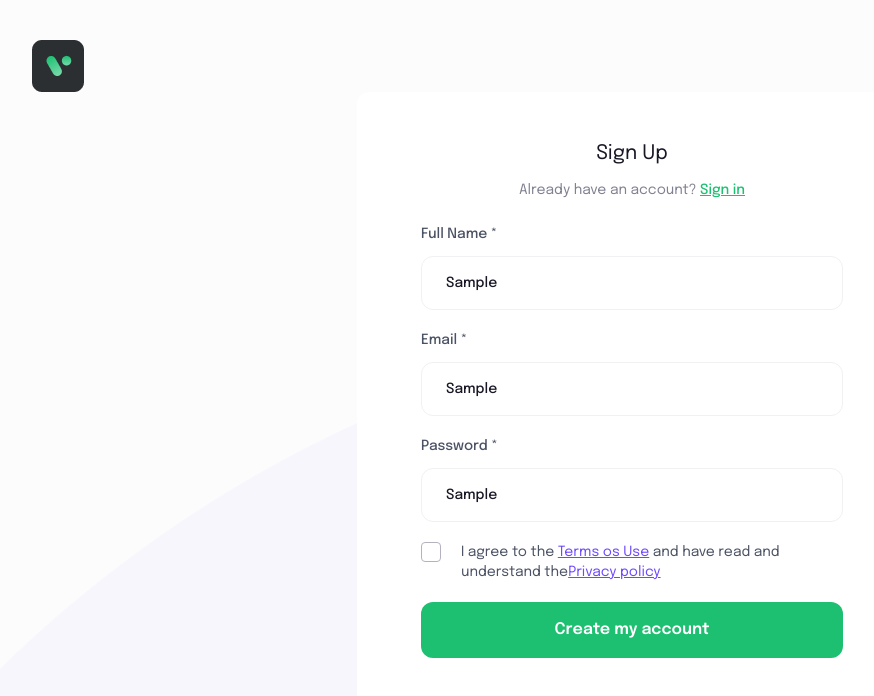
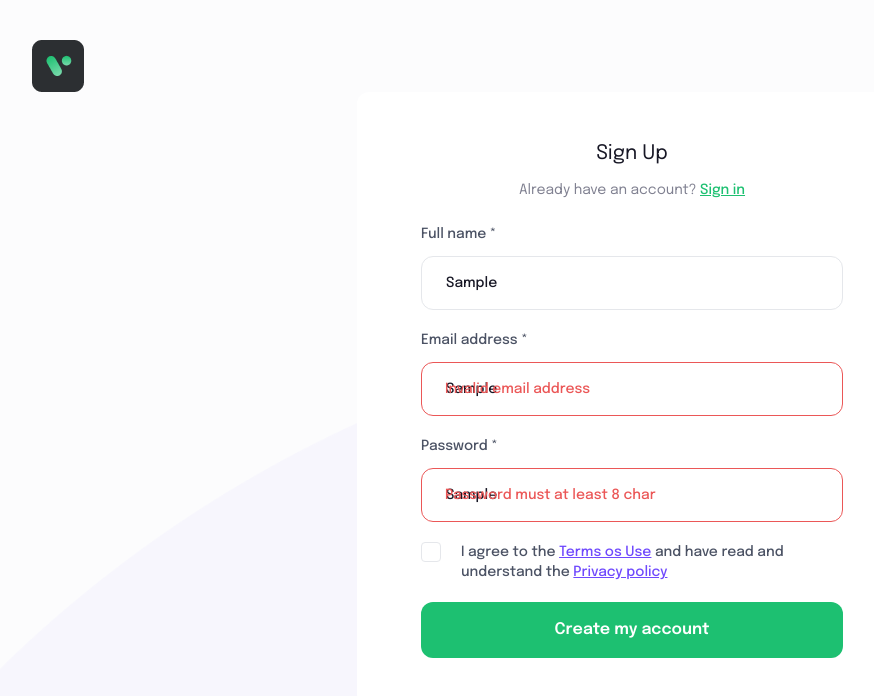
Before and after one commit to ngoc2003/crow-funding-app, a React (Create React App) app: page /sign-up in a window 1280 px wide. Both pictures are taken after typing "Sample", "Sample", "Sample" into the empty fields and a click on the button "Create my account". Shown: the top 696 px of the page, without its empty margins (8-882 px from the left). Built offline with nearby package versions, Linux system fonts and the light colour scheme.

Commit message:
use Formik instead of react hook form

```diff
--- a/package.json
+++ b/package.json
@@ -3,12 +3,14 @@
   "version": "0.1.0",
   "private": true,
   "dependencies": {
+    "@hookform/resolvers": "^2.9.7",
     "@reduxjs/toolkit": "^1.8.2",
     "@testing-library/jest-dom": "^5.16.4",
     "@testing-library/react": "^13.3.0",
     "@testing-library/user-event": "^14.2.0",
     "axios": "^0.27.2",
     "firebase": "^9.8.2",
+    "formik": "^2.2.9",
     "html-react-parser": "^1.4.14",
     "json-server": "^0.17.0",
     "lodash": "^4.17.21",
--- a/src/components/common/checkbox/Checkbox.js
+++ b/src/components/common/checkbox/Checkbox.js
@@ -1,11 +1,42 @@
 import React from "react";
 
-const Checkbox = () => {
+const Checkbox = ({
+  checked = false,
+  name = "",
+  onClick = () => {},
+  children,
+}) => {
   return (
-    <label
-      htmlFor=""
-      className="inline-block w-5 h-5 border rounded-stroke"
-    ></label>
+    <div className="flex items-start gap-x-5">
+      <div
+        className={`inline-flex items-center text-white justify-center w-5 h-5 border rounded cursor-pointer ${
+          checked ? "bg-primary border-primary" : "border-stroke"
+        }`}
+        onClick={onClick}
+      >
+        <input
+          name={name}
+          type="checkbox"
+          className="hidden"
+          onChange={() => {}}
+        />
+        <span>
+          <svg
+            xmlns="http://www.w3.org/2000/svg"
+            className="w-5 h-5"
+            viewBox="0 0 20 20"
+            fill="currentColor"
+          >
+            <path
+              fillRule="evenodd"
+              d="M16.707 5.293a1 1 0 010 1.414l-8 8a1 1 0 01-1.414 0l-4-4a1 1 0 011.414-1.414L8 12.586l7.293-7.293a1 1 0 011.414 0z"
+              clipRule="evenodd"
+            />
+          </svg>
+        </span>
+      </div>
+      {children && <div className="font-medium text-text3">{children}</div>}
+    </div>
   );
 };
 
--- a/src/components/common/input/Input.js
+++ b/src/components/common/input/Input.js
@@ -3,21 +3,30 @@ import { useController } from "react-hook-form";
 import PropTypes from "prop-types";
 
 const Input = (props) => {
-  const { control, children, name, type = "text", ...rest } = props;
-  const field = useController({
+  const {
+    error = "",
     control,
+    children,
     name,
-    defaultValue: "",
-  });
+    type = "text",
+    placeholder,
+    ...rest
+  } = props;
   return (
     <div className="relative">
       <input
         type={type}
-        id={name}
-        className={`w-full py-4 px-6 border border-strock rounded-xl text-text1 font-medium text-sm placeholder:text-text4 `}
-        {...field}
+        placeholder={error.length > 0 ? "" : placeholder}
+        className={`w-full py-4 px-6 border rounded-xl text-text1 font-medium text-sm placeholder:text-text4 ${
+          error.length > 0 ? "border-error" : "border-stroke"
+        } `}
         {...rest}
       />
+      {error.length > 0 && (
+        <span className="absolute text-sm font-medium pointer-events-none error-input top-2/4 -translate-y-2/4 text-error left-6">
+          {error}
+        </span>
+      )}
     </div>
   );
 };
@@ -26,7 +35,7 @@ Input.propTypes = {
   name: PropTypes.string,
   type: PropTypes.string,
   placeholder: PropTypes.string,
-  control: PropTypes.any.isRequired,
+  error: PropTypes.string,
 };
 
 export default Input;
--- a/src/index.scss
+++ b/src/index.scss
@@ -10,3 +10,7 @@
     @apply outline-none;
   }
 }
+
+input:focus + .error-input{
+  display: none;
+}
--- a/src/pages/SignUpPage.js
+++ b/src/pages/SignUpPage.js
@@ -1,22 +1,60 @@
-import React from "react";
+import { set } from "lodash";
+import React, { useState } from "react";
 import { useForm } from "react-hook-form";
+import { Formik, Field, Form } from "formik";
 import { Link } from "react-router-dom";
 import Button from "../components/common/button/Button";
+import Checkbox from "../components/common/checkbox/Checkbox";
 import FormGroup from "../components/common/FormGroup";
 import { Input } from "../components/common/input";
 import { Label } from "../components/common/label";
 import LayoutAuthen from "../layouts/LayoutAuthen";
+import { yupResolver } from "@hookform/resolvers/yup";
+import * as Yup from "yup";
+
+const infos = [
+  {
+    name: "name",
+    label: "Full name *",
+    placeholder: "John Doe",
+    type: "text",
+  },
+  {
+    name: "email",
+    label: "Email address *",
+    placeholder: "example@gmail.com",
+    type: "email",
+  },
+  {
+    name: "password",
+    label: "Password *",
+    placeholder: "Type your own password here",
+    type: "password",
+  },
+];
 
 const SignUpPage = () => {
-  const {
-    handleSubmit,
-    control,
-    formState: { isValid, isSubmitting },
-  } = useForm({});
-  const handleSignUp = (values) => {
-    console.log(values)
+  const [acceptTerm, setAcceptTerm] = useState(false);
+  const handleToggleTerm = () => {
+    setAcceptTerm(!acceptTerm);
   };
   return (
+    <Formik
+      initialValues={{ name: "", email: "", password: "" }}
+      validationSchema={Yup.object({
+        name: Yup.string().required("This field is required!"),
+        email: Yup.string()
+          .email("Invalid email address")
+          .required("This field is required!"),
+        password: Yup.string()
+          .required("This field is required!")
+          .min(8, "Password must at least 8 char"),
+      })}
+      onSubmit={(values) => {
+        console.log("Submit: ", values);
+      }}
+    >
+      {({ errors, touched, handleSubmit, isSubmitting, setFieldValue }) => (
         <LayoutAuthen heading="Sign Up">
           <p className="mb-8 text-xs font-normal text-text3 lg:text-sm lg:mb-6">
             Already have an account?{" "}
@@ -25,48 +63,63 @@ const SignUpPage = () => {
             </Link>
           </p>
 
-      <form
-        action=""
-        className="text-left"
-        onSubmit={handleSubmit(handleSignUp)}
-      >
+          <Form className="text-left">
+            {infos.map((info) => {
+              return (
                 <FormGroup>
-          <Label htmlFor={"name"}>Full Name *</Label>
-          <Input placeholder="John Doe" control={control} name="name"></Input>
+                  <Label>{info.label}</Label>
+                  <Input
+                    name={info.name}
+                    placeholder={info.placeholder}
+                    error={errors[info.name]}
+                    onChange={(e) => setFieldValue(info.name, e.target.value)}
+                  />
+                </FormGroup>
+              );
+            })}
+            {/* <FormGroup>
+              <Label>Email *</Label>
+              <Field
+                placeholder="example@gmail.com"
+                // error={errors.email?.message}
+                name="email"
+              ></Field>
             </FormGroup>
             <FormGroup>
-          <Label htmlFor={"email"}>Email *</Label>
-          <Input
-            placeholder="example@gmail.com"
-            control={control}
-            name="email"
-          ></Input>
-        </FormGroup>
-        <FormGroup>
-          <Label htmlFor={"password"}>Password *</Label>
-          <Input
+              <Label>Password *</Label>
+              <Field
                 placeholder="Create a password"
-            control={control}
+                // error={errors.password?.message}
                 name="password"
-          ></Input>
-        </FormGroup>
+                type="password"
+              ></Field>
+            </FormGroup> */}
             <div className="flex items-start mb-5 gap-x-5">
-          <span className="inline-block w-5 h-5 border rounded border-text4"></span>
+              <Checkbox
+                name="term"
+                checked={acceptTerm}
+                onClick={handleToggleTerm}
+              >
                 <p className="flex-1 text-sm text-text2">
                   I agree to the{" "}
                   <span className="underline cursor-pointer text-secondary">
                     Terms os Use
                   </span>{" "}
-            and have read and understand the
+                  and have read and understand the{" "}
                   <span className="underline cursor-pointer text-secondary">
                     Privacy policy
                   </span>{" "}
                 </p>
+              </Checkbox>
             </div>
 
-        <Button primary  type='submit'>Create my account</Button>
-      </form>
+            <Button primary type="submit">
+              Create my account
+            </Button>
+          </Form>
         </LayoutAuthen>
+      )}
+    </Formik>
   );
 };
 
```
Also changed, not shown: 1 other file (tests, documents, lock files or other folders). Lines whose indentation alone changed are shown as unchanged.
